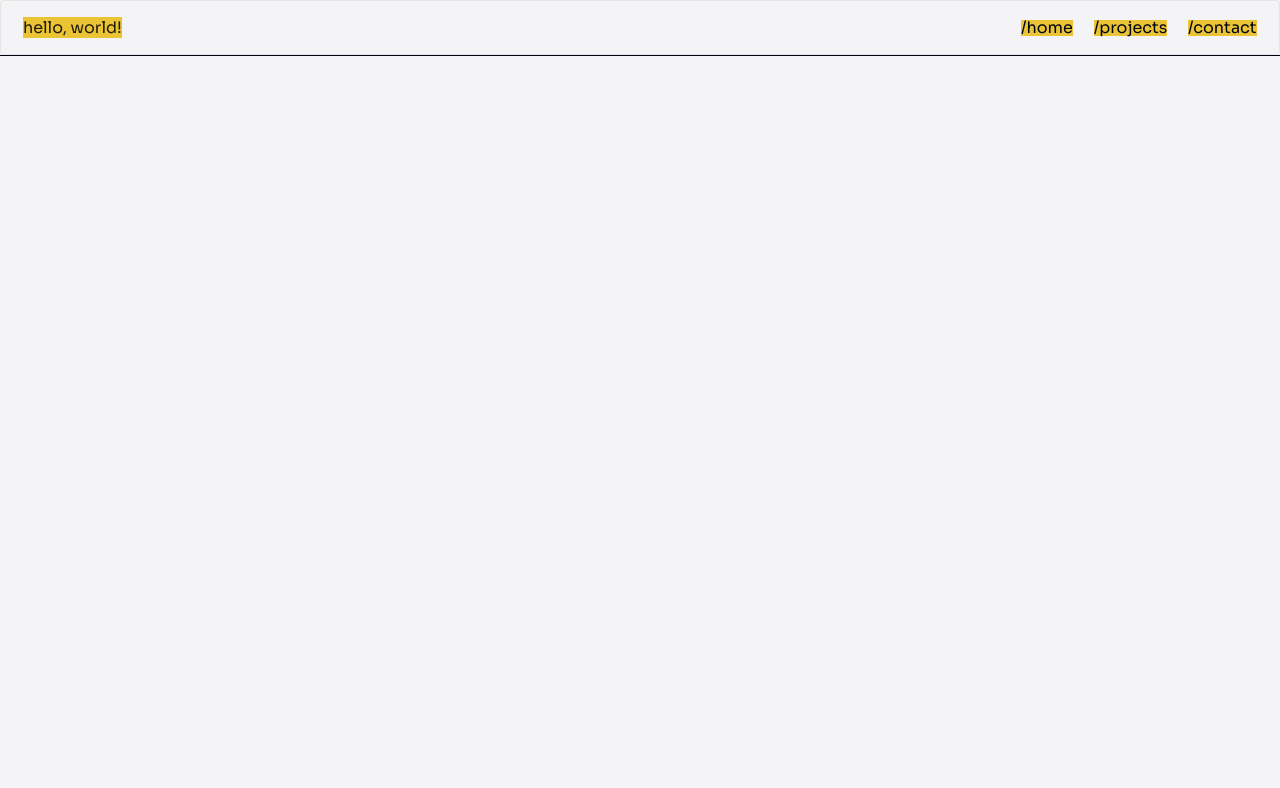
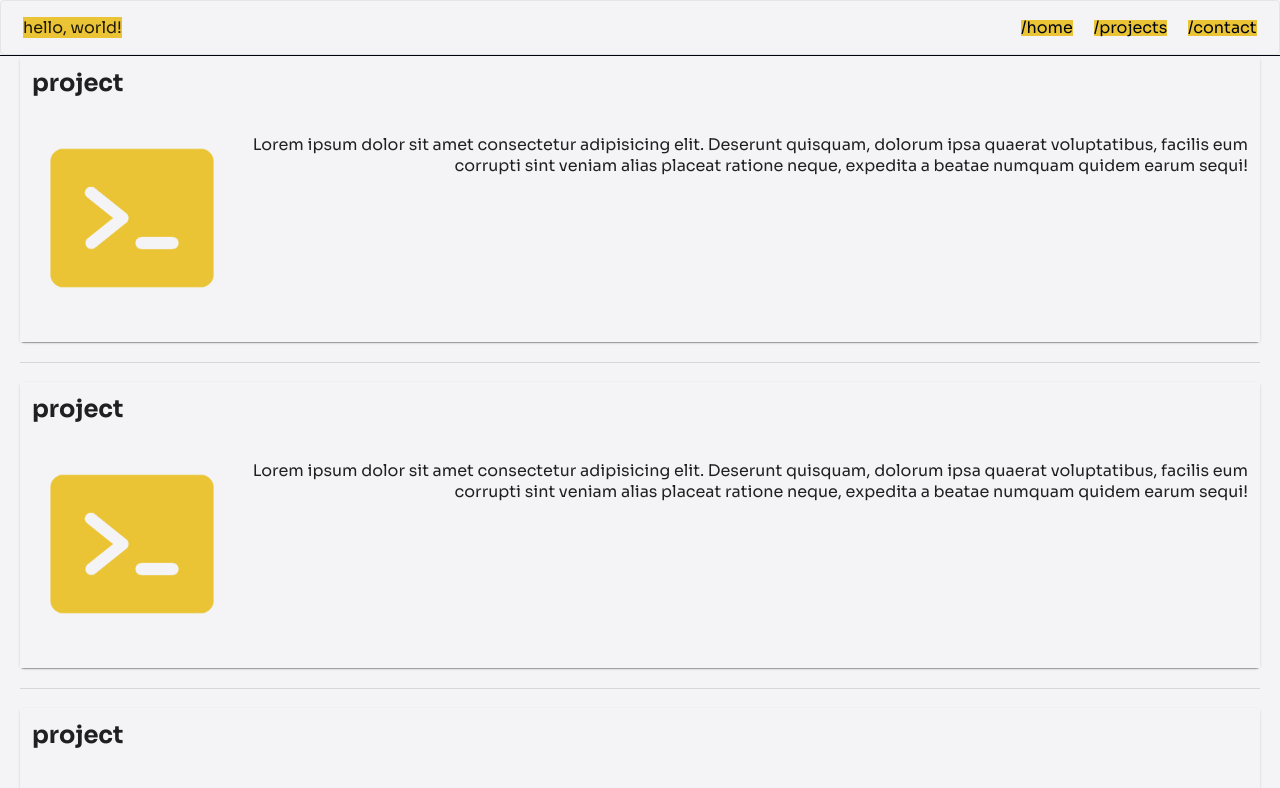
Before and after one commit to josiebrohm/portfolio-web-app, a React (Create React App) app: page /projects in a window 1280 px wide. Shown: the top 788 px of the page. Built offline with nearby package versions, Linux system fonts and the light colour scheme.

Commit message:
Add project panel basics for displaying personal projects with a preview

```diff
--- a/src/App.css
+++ b/src/App.css
@@ -4,6 +4,8 @@
 	--green: #285943;
 	--rose: #ab4967;
 	--saffron: #eac435;
+
+	overflow-x: hidden;
 }
 
 * {
@@ -13,10 +15,13 @@
 
 /* MAIN PAGE SETTINGS */
 .main-page {
-	position: relative;
+	position: absolute;
 	display: flex;
 	flex-direction: column;
 	align-items: left;
+	min-height: 100vh;
+	width: 100vw;
+	height: fit-content;
 
 	padding-left: 20px;
 	padding-right: 20px;
@@ -44,6 +49,7 @@
 
 .p-menubar {
 	position: relative;
+	top: 0;
 	justify-content: end;
 	height: 55px;
 	background: none;
@@ -87,3 +93,26 @@
 .p-menuitem-content {
 	background: none;
 }
+
+
+/* PROJECT PANEL */
+.project-card {
+
+}
+
+.project-card .p-card-content {
+	display: flex;
+}
+
+.project-bio {
+	text-align: right;
+}
+
+.p-image-preview-indicator {
+	background-color:#f4f4f680;
+}
+
+.p-image-preview-icon {
+	background-color: transparent;
+	color: var(--black);
+}
--- a/src/App.tsx
+++ b/src/App.tsx
@@ -7,6 +7,8 @@ import MenuBar from './components/MenuBar';
 
 import 'primereact/resources/themes/mdc-light-indigo/theme.css';
 import 'primereact/resources/primereact.min.css';
+import ProjectsPage from './pages/ProjectsPage';
+import ContactPage from './pages/ContactPage';
 
 function App() {
 	return (
@@ -15,6 +17,8 @@ function App() {
 				<MenuBar />
 				<Routes>
 					<Route path='/' element={<HomePage />} />
+					<Route path='/projects' element={<ProjectsPage />} />
+					<Route path='/contact' element={<ContactPage />} />
 				</Routes>
 			</Router>
 		</div>
--- /dev/null
+++ b/src/components/ProjectBio.tsx
@@ -0,0 +1,8 @@
+export default function ProjectBio() {
+	return(
+		<div className="project-bio">
+			<p>Lorem ipsum dolor sit amet consectetur adipisicing elit. Deserunt quisquam, dolorum ipsa quaerat voluptatibus, facilis eum corrupti sint veniam alias placeat ratione neque, expedita a beatae numquam quidem earum sequi!</p>
+		</div>
+
+	)
+}
--- /dev/null
+++ b/src/components/ProjectPanel.tsx
@@ -0,0 +1,20 @@
+import { Divider } from 'primereact/divider';
+import { Card } from 'primereact/card';
+import { Image } from 'primereact/image';
+
+import Preview from "../assets/logo512.png";
+import ProjectBio from './ProjectBio';
+
+export default function ProjectPanel() {
+	return(
+		<div className="project-panel">
+			<Card className="project-card "title="project">
+				<Image src={Preview} width='200' preview/>
+				<ProjectBio />
+			</Card>
+
+
+			<Divider />
+		</div>
+	)
+}
--- a/src/pages/ProjectsPage.tsx
+++ b/src/pages/ProjectsPage.tsx
@@ -1,8 +1,12 @@
+import ProjectPanel from "../components/ProjectPanel";
+
 export default function ProjectsPage() {
 
 	return (
 		<div className="main-page">
-
+			<ProjectPanel />
+			<ProjectPanel />
+			<ProjectPanel />
 		</div>
 	)
 }
```
Also changed, not shown: src/assets/logo512.png (added).
